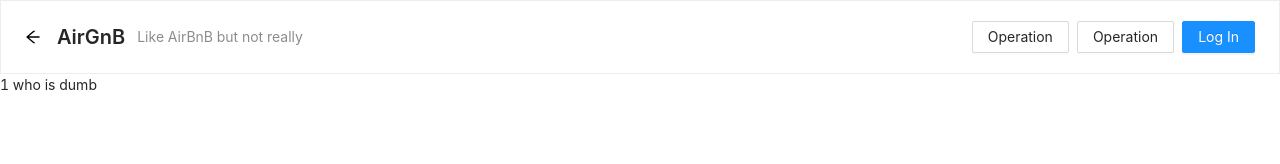
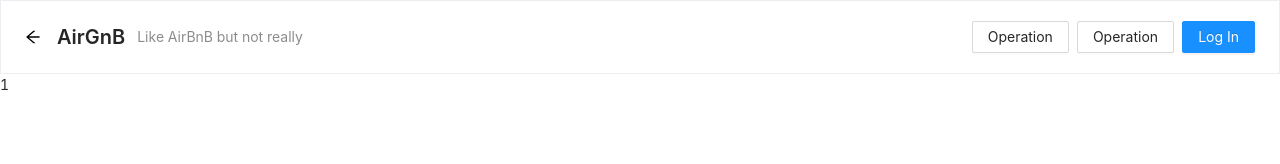
Before and after one commit to leo-dao/AirGnB, a React (Create React App) app in the folder frontend/: page /profile/1 in a window 1280 px wide. Shown: the top 164 px of the page. Built offline with nearby package versions, Linux system fonts and the light colour scheme.

Commit message:
Removed unused imports fix #4

```diff
--- a/frontend/src/App.tsx
+++ b/frontend/src/App.tsx
@@ -1,8 +1,7 @@
 import React from 'react';
-import logo from './logo.svg';
 import AdCardList from './components/AdCardList';
 import Header from './components/Header';
-import { Routes, Route, Link } from "react-router-dom";
+import { Routes, Route } from "react-router-dom";
 import UserProfile from './components/UserProfile';
 
 const data = [
--- a/frontend/src/components/AdCard/index.tsx
+++ b/frontend/src/components/AdCard/index.tsx
@@ -1,7 +1,7 @@
 import React from 'react';
 import { Card, Avatar } from 'antd';
 import { EditOutlined, EllipsisOutlined, SettingOutlined } from '@ant-design/icons';
-import { Routes, Route, Link } from "react-router-dom";
+import { Link } from "react-router-dom";
 
 const { Meta } = Card;
 
--- a/frontend/src/components/Header/index.tsx
+++ b/frontend/src/components/Header/index.tsx
@@ -1,12 +1,9 @@
-import { CodeSandboxSquareFilled } from '@ant-design/icons';
+import React from 'react';
 import { PageHeader, Button, } from 'antd';
-import React from 'react';
 
 interface Props {
 
 }
-
-
 
 const Header: React.FunctionComponent<Props> = (props) => {
 
--- a/frontend/src/components/UserProfile/index.tsx
+++ b/frontend/src/components/UserProfile/index.tsx
@@ -1,5 +1,5 @@
 import React from "react";
-import { Routes, Route, useParams } from "react-router-dom";
+import { useParams } from "react-router-dom";
 
 
 interface UserProfileProps {
@@ -11,7 +11,7 @@ const UserProfile = (props: UserProfileProps) => {
     let params = useParams();
     return (
         <div>
-            {params.userId} who is dumb
+            {params.userId}
         </div>
     )
 }
```
Also changed, not shown: frontend/src/components/AdCardList/index.tsx (+1 -24 lines).
